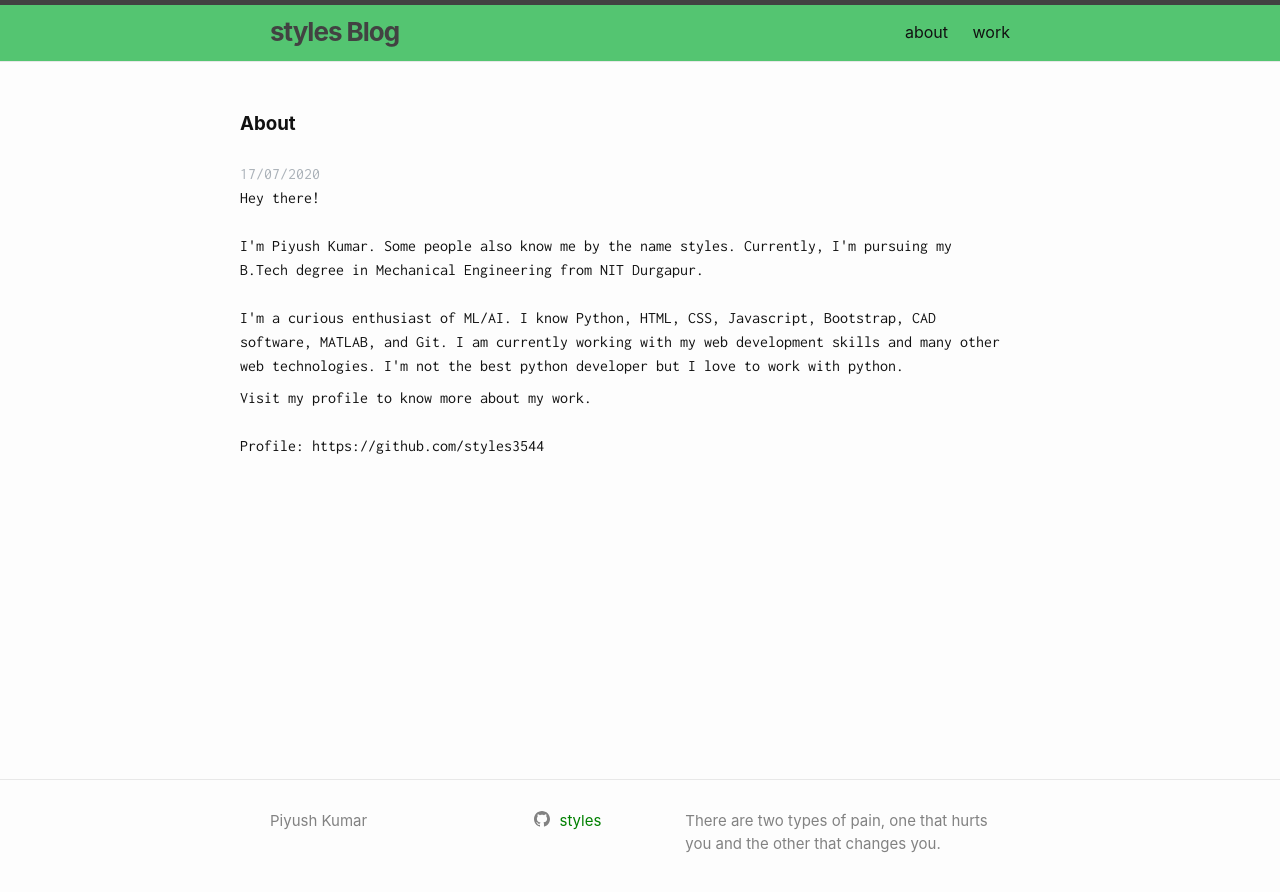
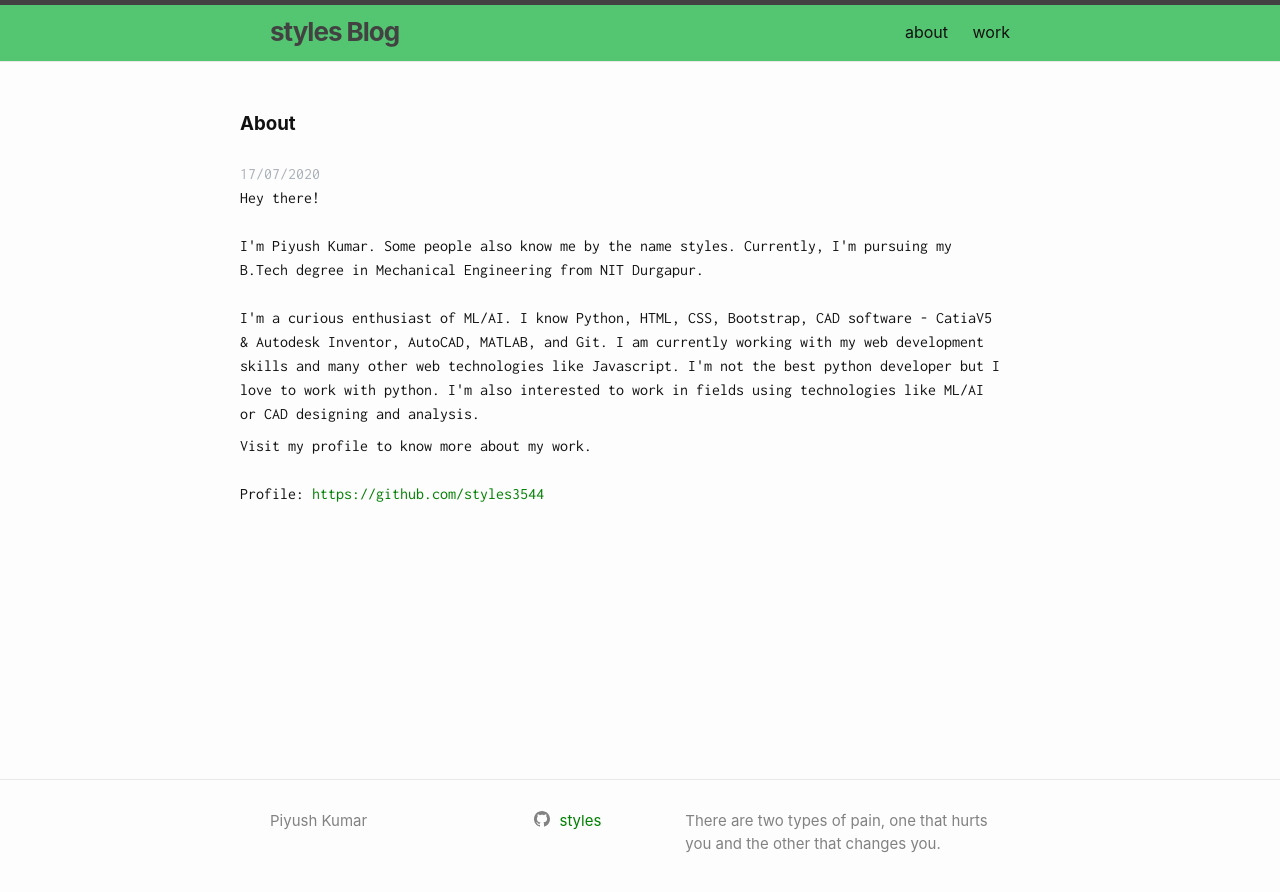
Before and after one commit to styles3544/Blog, a Jekyll site: the page built from about.html, in a window 1280 px wide. Shown: the top 892 px of the page. Built offline with Jekyll 4.4.1, drawn with Linux system fonts in a browser that asks for light colours.

```diff
--- a/about.html
+++ b/about.html
@@ -14,12 +14,12 @@ permalink: /about/
     <p id="para">
     Hey there! </br></br>
     I'm Piyush Kumar. Some people also know me by the name styles. Currently, I'm pursuing my B.Tech degree in Mechanical Engineering from NIT Durgapur.
-    </br></br>I'm a curious enthusiast of ML/AI. I know Python, HTML, CSS, Javascript, Bootstrap, CAD software, MATLAB, and Git. I am currently working with my web development skills and many other web technologies. I'm not the best python developer but I love to work with python.
+    </br></br>I'm a curious enthusiast of ML/AI. I know Python, HTML, CSS, Bootstrap, CAD software - CatiaV5 & Autodesk Inventor, AutoCAD, MATLAB, and Git. I am currently working with my web development skills and many other web technologies like Javascript.  I'm not the best python developer but I love to work with python. I'm also interested to work in fields using technologies like ML/AI or CAD designing and analysis.
 
 
     </p>
     <p id="para">
         Visit my profile to know more about my work.</br></br>
 
-    Profile: https://github.com/styles3544</p>
+    Profile: <a href="https://github.com/styles3544">https://github.com/styles3544</a></p>
 </div>
```
